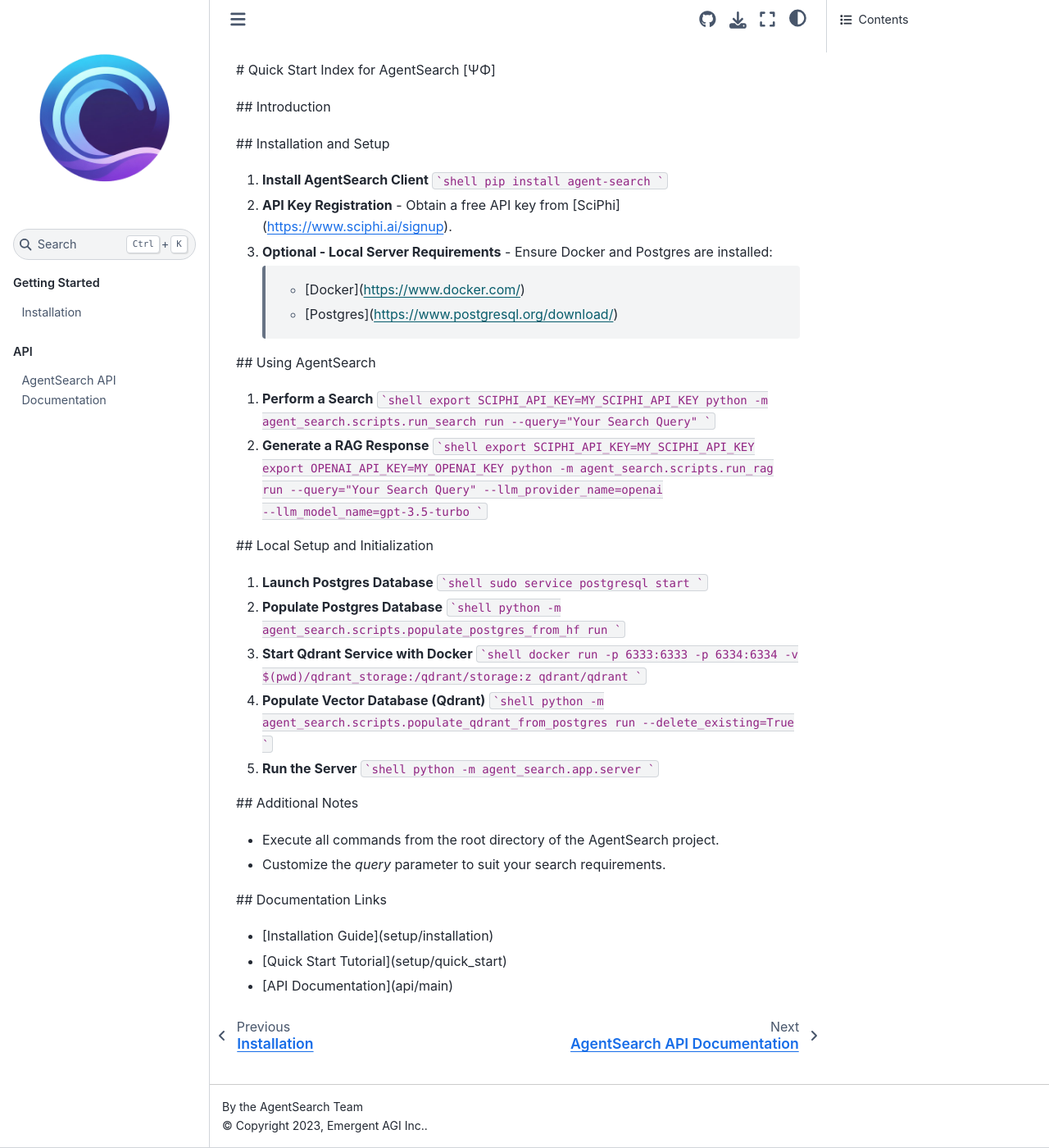
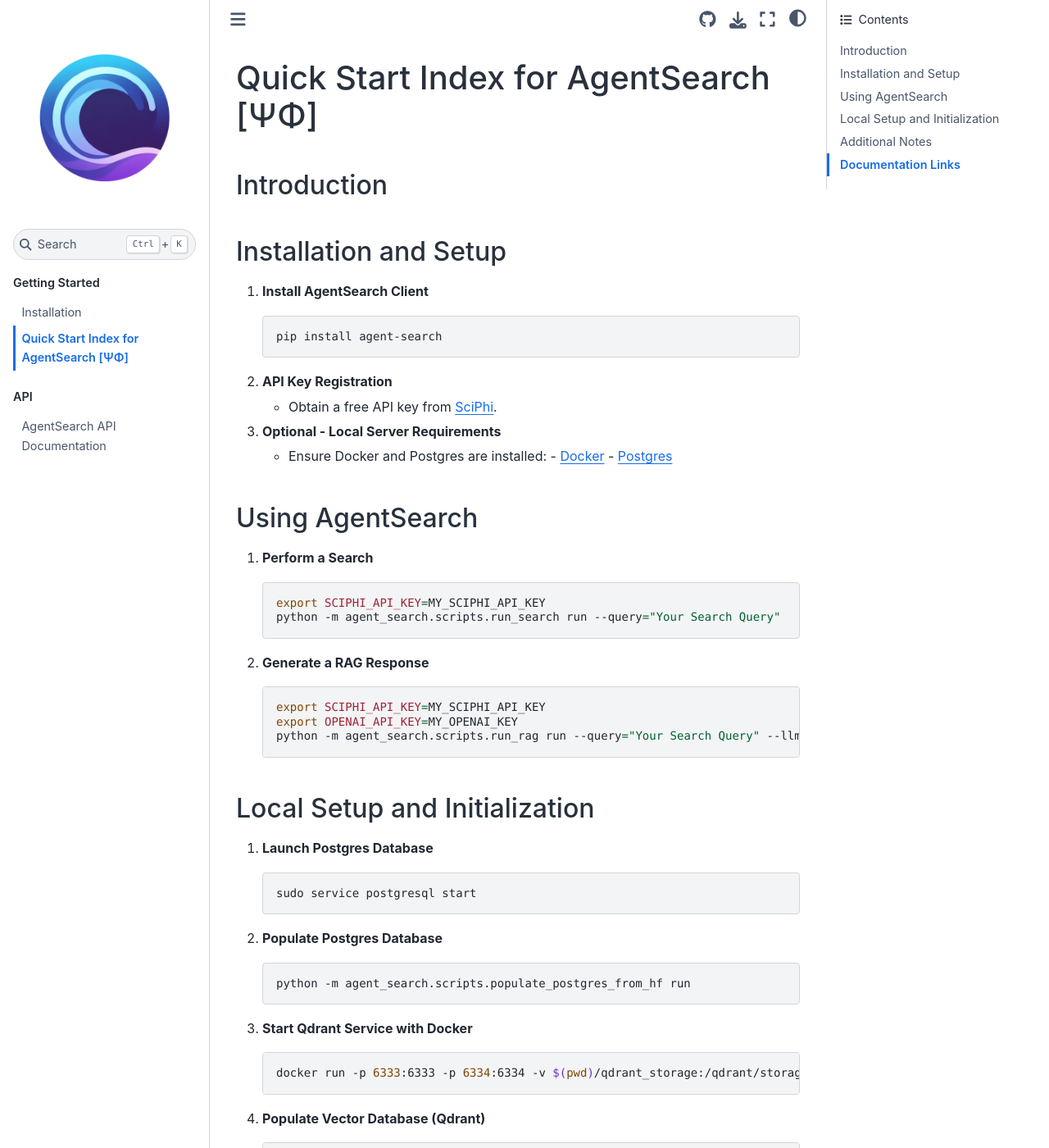
Before and after one commit to SciPhi-AI/agent-search, a Sphinx documentation site: the page built from docs/source/setup/quick_start.rst, in a window 1280 px wide and 1400 px high. Shown: the whole window at 82% size. Built offline with Sphinx 7.4.7 and the Sphinx Book theme 1.1.4, drawn with Linux system fonts in a browser that asks for light colours; some of the changed text lies outside the part shown.

````diff
--- a/docs/source/index.rst
+++ b/docs/source/index.rst
@@ -69,6 +69,7 @@ Example Outputs from Queries
 - Standard Search Output:
 
 .. code-block:: none
+
    1. URL: https://en.wikipedia.org/wiki/Wiles%27s%20proof%20of%20Fermat%27s%20Last%20Theorem (Score: 0.85)
    --------------------------------------------------
    Title: Wiles's proof of Fermat's Last Theorem
@@ -78,6 +79,7 @@ Example Outputs from Queries
 - RAG Response Output:
 
 .. code-block:: none
+
   Fermat's Last Theorem was proven by British mathematician Andrew Wiles in 1994 (Wikipedia). Wiles's proof was based ...
 
 Local Setup and Initialization
--- a/docs/source/setup/quick_start.rst
+++ b/docs/source/setup/quick_start.rst
@@ -1,73 +1,91 @@
-.. _agent_search_quick_start
+.. _agent_search_quick_start:
 
-# Quick Start Index for AgentSearch [ΨΦ]
+=====================================
+ Quick Start Index for AgentSearch [ΨΦ]
+=====================================
 
-## Introduction
+Introduction
+------------
 
-## Installation and Setup
+Installation and Setup
+----------------------
 
 1. **Install AgentSearch Client**
-   ```shell
-   pip install agent-search
-   ```
+
+   .. code-block:: shell
+
+      pip install agent-search
 
 2. **API Key Registration**
-   - Obtain a free API key from [SciPhi](https://www.sciphi.ai/signup).
+
+   - Obtain a free API key from `SciPhi <https://www.sciphi.ai/signup>`_.
 
 3. **Optional - Local Server Requirements**
+
    - Ensure Docker and Postgres are installed:
-     - [Docker](https://www.docker.com/)
-     - [Postgres](https://www.postgresql.org/download/)
+     - `Docker <https://www.docker.com/>`_
+     - `Postgres <https://www.postgresql.org/download/>`_
 
-## Using AgentSearch
+Using AgentSearch
+-----------------
 
 1. **Perform a Search**
-   ```shell
-   export SCIPHI_API_KEY=MY_SCIPHI_API_KEY
-   python -m agent_search.scripts.run_search run --query="Your Search Query"
-   ```
+
+   .. code-block:: shell
+
+      export SCIPHI_API_KEY=MY_SCIPHI_API_KEY
+      python -m agent_search.scripts.run_search run --query="Your Search Query"
 
 2. **Generate a RAG Response**
-   ```shell
-   export SCIPHI_API_KEY=MY_SCIPHI_API_KEY
-   export OPENAI_API_KEY=MY_OPENAI_KEY
-   python -m agent_search.scripts.run_rag run --query="Your Search Query" --llm_provider_name=openai --llm_model_name=gpt-3.5-turbo
-   ```
 
-## Local Setup and Initialization
+   .. code-block:: shell
+
+      export SCIPHI_API_KEY=MY_SCIPHI_API_KEY
+      export OPENAI_API_KEY=MY_OPENAI_KEY
+      python -m agent_search.scripts.run_rag run --query="Your Search Query" --llm_provider_name=openai --llm_model_name=gpt-3.5-turbo
+
+Local Setup and Initialization
+------------------------------
 
 1. **Launch Postgres Database**
-   ```shell
-   sudo service postgresql start
-   ```
+
+   .. code-block:: shell
+
+      sudo service postgresql start
 
 2. **Populate Postgres Database**
-   ```shell
-   python -m agent_search.scripts.populate_postgres_from_hf run
-   ```
+
+   .. code-block:: shell
+
+      python -m agent_search.scripts.populate_postgres_from_hf run
 
 3. **Start Qdrant Service with Docker**
-   ```shell
-   docker run -p 6333:6333 -p 6334:6334 -v $(pwd)/qdrant_storage:/qdrant/storage:z qdrant/qdrant
-   ```
+
+   .. code-block:: shell
+
+      docker run -p 6333:6333 -p 6334:6334 -v $(pwd)/qdrant_storage:/qdrant/storage:z qdrant/qdrant
 
 4. **Populate Vector Database (Qdrant)**
-   ```shell
-   python -m agent_search.scripts.populate_qdrant_from_postgres run --delete_existing=True
-   ```
+
+   .. code-block:: shell
+
+      python -m agent_search.scripts.populate_qdrant_from_postgres run --delete_existing=True
 
 5. **Run the Server**
-   ```shell
-   python -m agent_search.app.server
-   ```
 
-## Additional Notes
+   .. code-block:: shell
+
+      python -m agent_search.app.server
+
+Additional Notes
+----------------
 
 - Execute all commands from the root directory of the AgentSearch project.
 - Customize the `query` parameter to suit your search requirements.
 
-## Documentation Links
+Documentation Links
+-------------------
 
-- [Installation Guide](setup/installation)
-- [Quick Start Tutorial](setup/quick_start)
-- [API Documentation](api/main)
+- `Installation Guide <setup/installation>`_
+- `Quick Start Tutorial <setup/quick_start>`_
+- `API Documentation <api/main>`_
````
Also changed, not shown: other parts of docs/source/index.rst (+2 -2 lines), README.md (+1 -4 lines).
